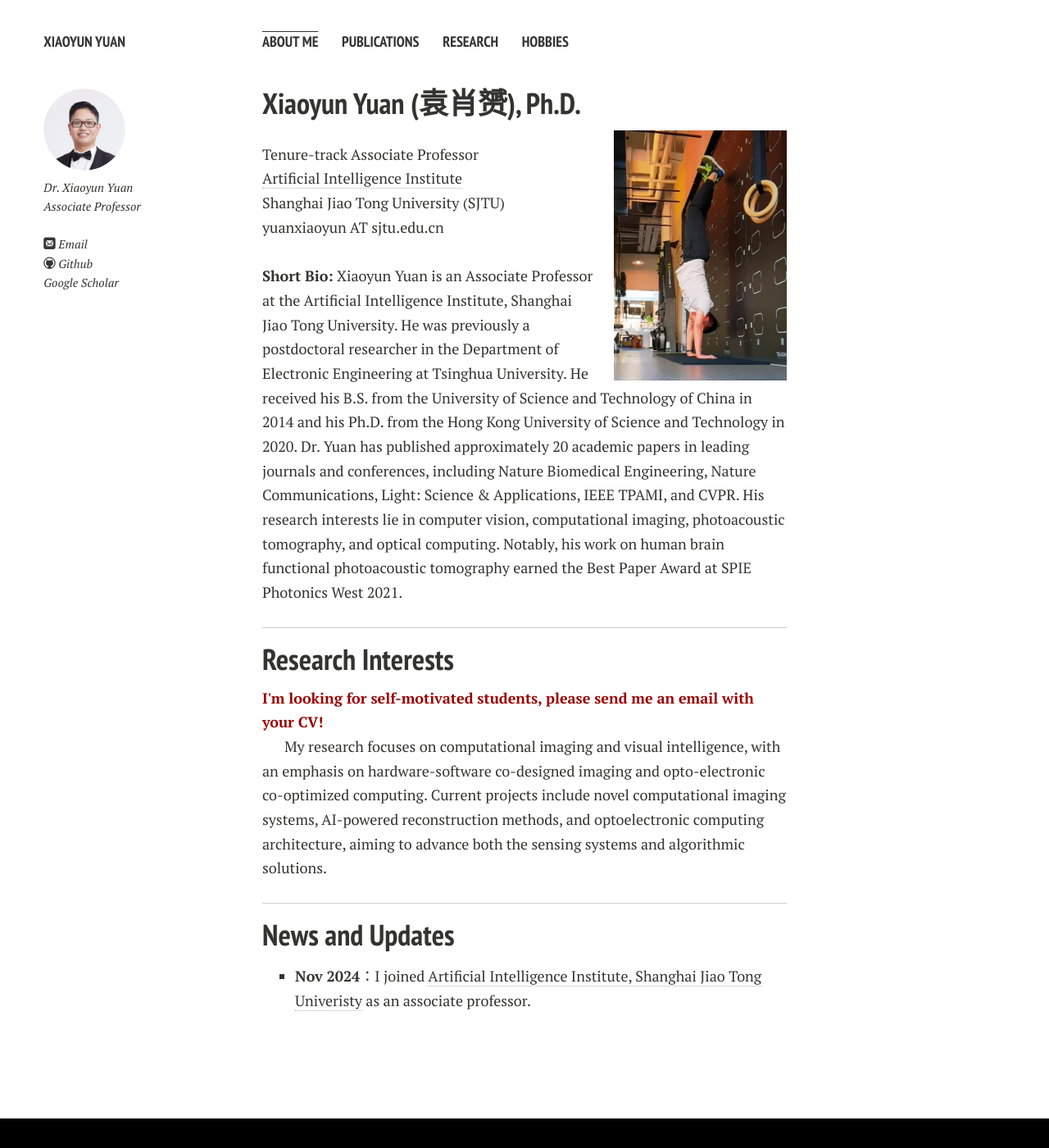
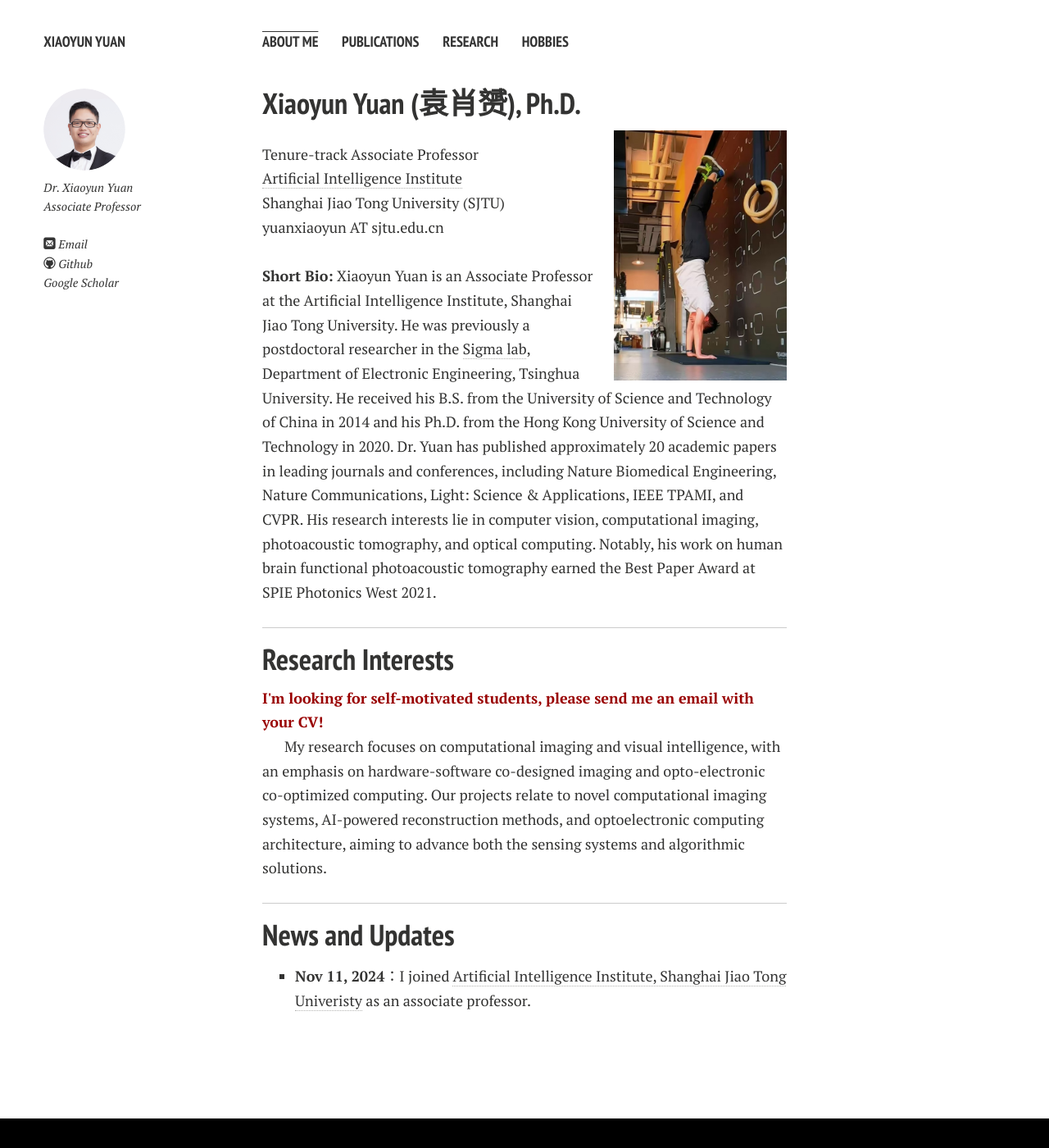
Before and after one commit to yuanxy92/yuanxy92.github.io, a Jekyll site: the page built from index.md, in a window 1280 px wide and 1400 px high. Shown: the whole window at 82% size. Built offline with Jekyll 4.4.1, drawn with Linux system fonts in a browser that asks for light colours; nearby versions of some CDN libraries; comment, search, counter and statistics services are not loaded; a style sheet for code colours, icons or effects is not loaded.

Commit message:
Update index.md

```diff
--- a/index.md
+++ b/index.md
@@ -14,7 +14,7 @@ yuanxiaoyun AT sjtu.edu.cn<br>
 
 <br>
 **Short Bio:**
-Xiaoyun Yuan is an Associate Professor at the Artificial Intelligence Institute, Shanghai Jiao Tong University. He was previously a postdoctoral researcher in the Department of Electronic Engineering at Tsinghua University. He received his B.S. from the University of Science and Technology of China in 2014 and his Ph.D. from the Hong Kong University of Science and Technology in 2020. Dr. Yuan has published approximately 20 academic papers in leading journals and conferences, including Nature Biomedical Engineering, Nature Communications, Light: Science & Applications, IEEE TPAMI, and CVPR. His research interests lie in computer vision, computational imaging, photoacoustic tomography, and optical computing. Notably, his work on human brain functional photoacoustic tomography earned the Best Paper Award at SPIE Photonics West 2021.
+Xiaoyun Yuan is an Associate Professor at the Artificial Intelligence Institute, Shanghai Jiao Tong University. He was previously a postdoctoral researcher in the [Sigma lab](https://www.luvision.net/), Department of Electronic Engineering, Tsinghua University. He received his B.S. from the University of Science and Technology of China in 2014 and his Ph.D. from the Hong Kong University of Science and Technology in 2020. Dr. Yuan has published approximately 20 academic papers in leading journals and conferences, including Nature Biomedical Engineering, Nature Communications, Light: Science & Applications, IEEE TPAMI, and CVPR. His research interests lie in computer vision, computational imaging, photoacoustic tomography, and optical computing. Notably, his work on human brain functional photoacoustic tomography earned the Best Paper Award at SPIE Photonics West 2021.
 
 ---
 
@@ -22,13 +22,13 @@ Xiaoyun Yuan is an Associate Professor at the Artificial Intelligence Institute,
 
 **<font color="#990000">I'm looking for self-motivated students, please send me an email with your CV!</font>**
 
-My research focuses on computational imaging and visual intelligence, with an emphasis on hardware-software co-designed imaging and opto-electronic co-optimized computing. Current projects include novel computational imaging systems, AI-powered reconstruction methods, and optoelectronic computing architecture, aiming to advance both the sensing systems and algorithmic solutions.
+My research focuses on computational imaging and visual intelligence, with an emphasis on hardware-software co-designed imaging and opto-electronic co-optimized computing. Our projects relate to novel computational imaging systems, AI-powered reconstruction methods, and optoelectronic computing architecture, aiming to advance both the sensing systems and algorithmic solutions.
 
 ---
 
 ## News and Updates
 
-- **Nov 2024**：I joined [Artificial Intelligence Institute, Shanghai Jiao Tong Univeristy](https://ai.sjtu.edu.cn/) as an associate professor.
+- **Nov 11, 2024**：I joined [Artificial Intelligence Institute, Shanghai Jiao Tong Univeristy](https://ai.sjtu.edu.cn/) as an associate professor.
 
 
 <br>
```
